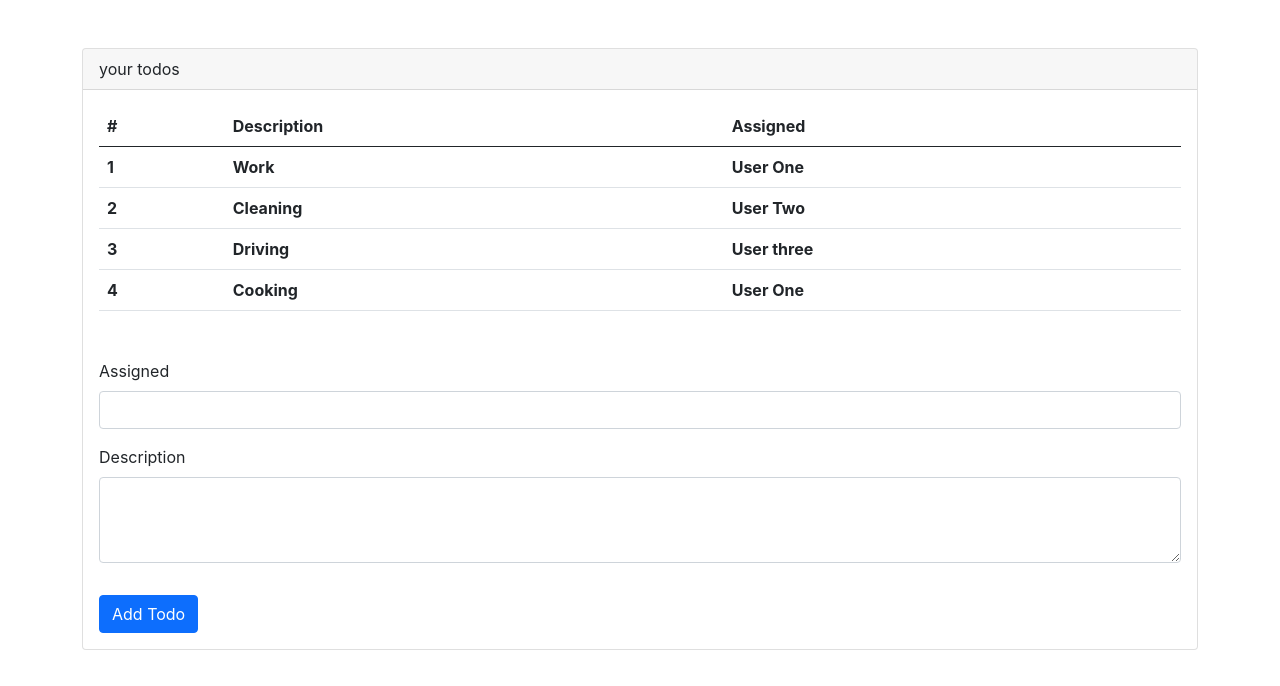
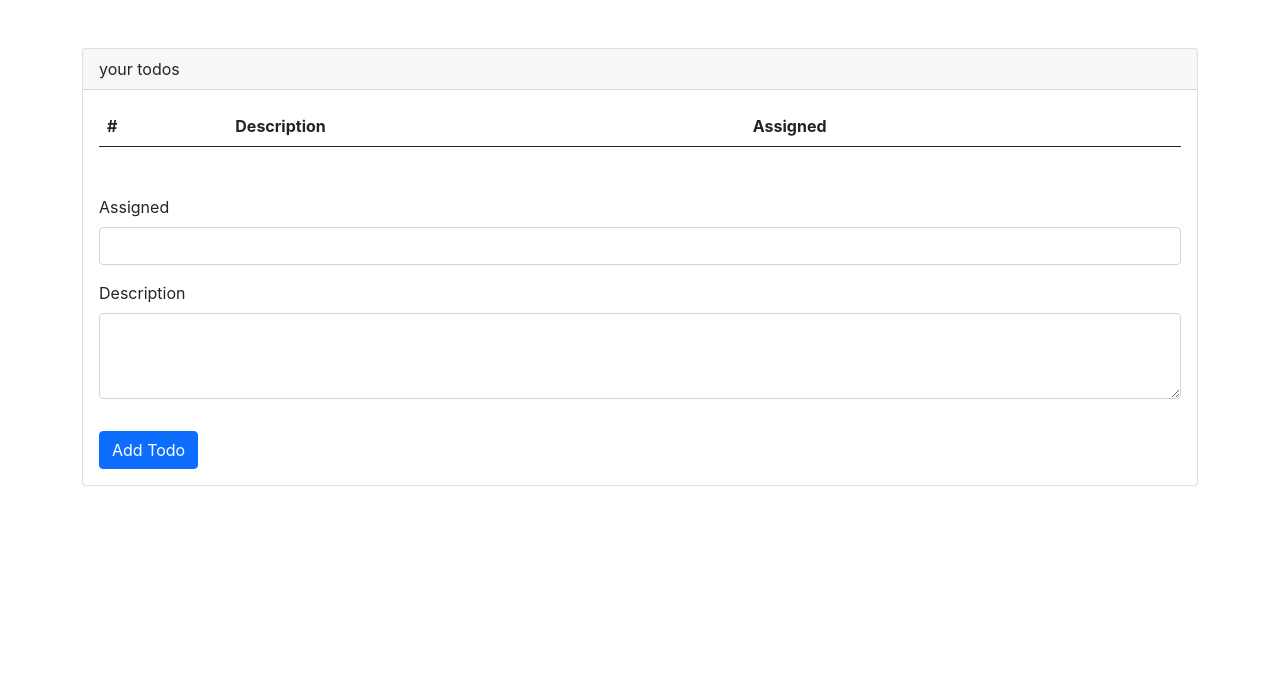
Before and after one commit to MHH77/react-todos, a React (Create React App) app: page / in a window 1280 px wide. Shown: the top 686 px of the page. Built offline with nearby package versions, Linux system fonts and the light colour scheme.

Commit message:
[feature] Impliment new feature

```diff
--- a/src/App.js
+++ b/src/App.js
@@ -5,14 +5,14 @@ import NewTodoForm from './components/NewTodoForm';
 
 function App() {
 
-  const [todos, setTodos] = useState(
-    [
-      { rowNumber: 1, rowDescription: 'Work', rowAssigned: 'User One' },
-      { rowNumber: 2, rowDescription: 'Cleaning', rowAssigned: 'User Two' },
-      { rowNumber: 3, rowDescription: 'Driving', rowAssigned: 'User three' },
-      { rowNumber: 4, rowDescription: 'Cooking', rowAssigned: 'User One' }
-    ]
-  )
+  const [todos, setTodos] = useState([]);
+  //   [
+  //     { rowNumber: 1, rowDescription: 'Work', rowAssigned: 'User One' },
+  //     { rowNumber: 2, rowDescription: 'Cleaning', rowAssigned: 'User Two' },
+  //     { rowNumber: 3, rowDescription: 'Driving', rowAssigned: 'User three' },
+  //     { rowNumber: 4, rowDescription: 'Cooking', rowAssigned: 'User One' }
+  //   ]
+  // )
 
   const addTodo = (description, assigned) => {
     let setRowNumber = 0
--- a/src/components/NewTodoForm.js
+++ b/src/components/NewTodoForm.js
@@ -9,6 +9,9 @@ function NewTodoForm(props) {
             props.addTodo(description, assigned);
             setDescription('');
             setAssigned('');
+        }
+        else {
+            alert('description and assigned should not be empty!!!');
         }
     }
 
```
